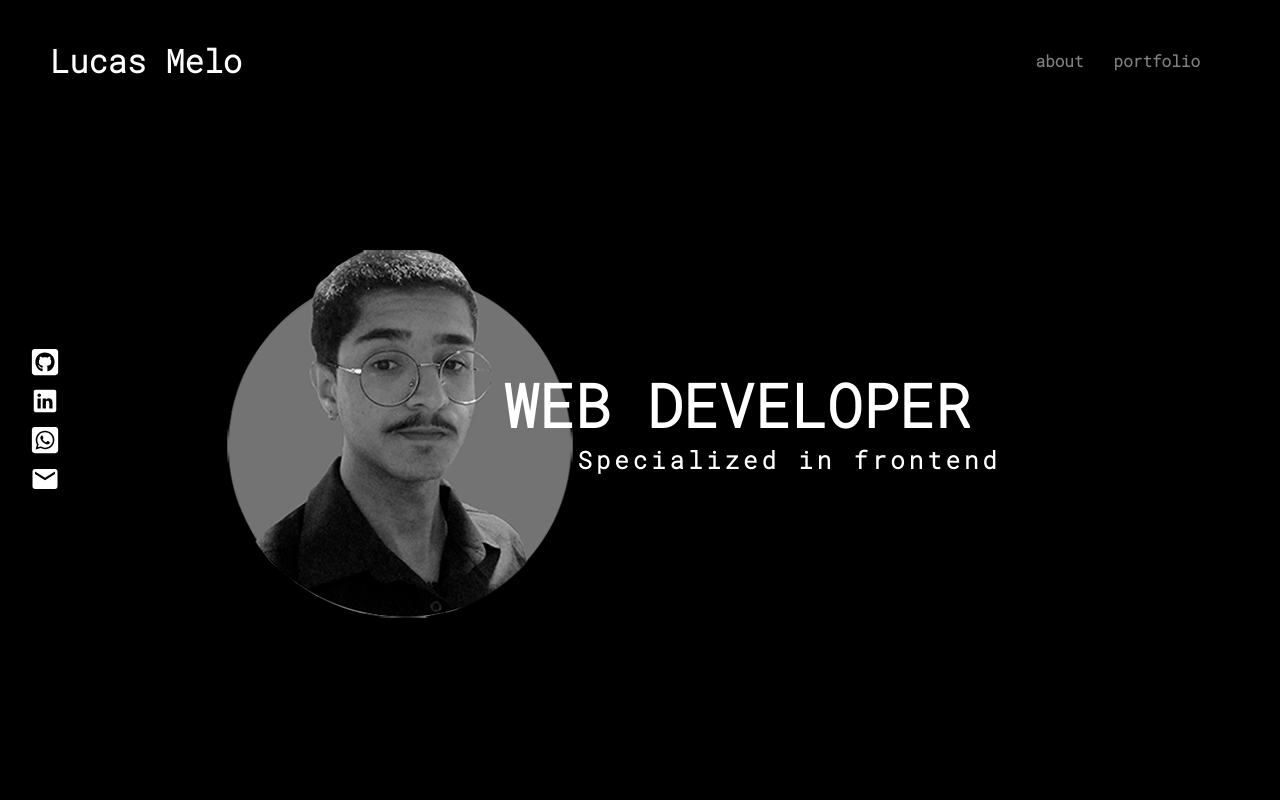
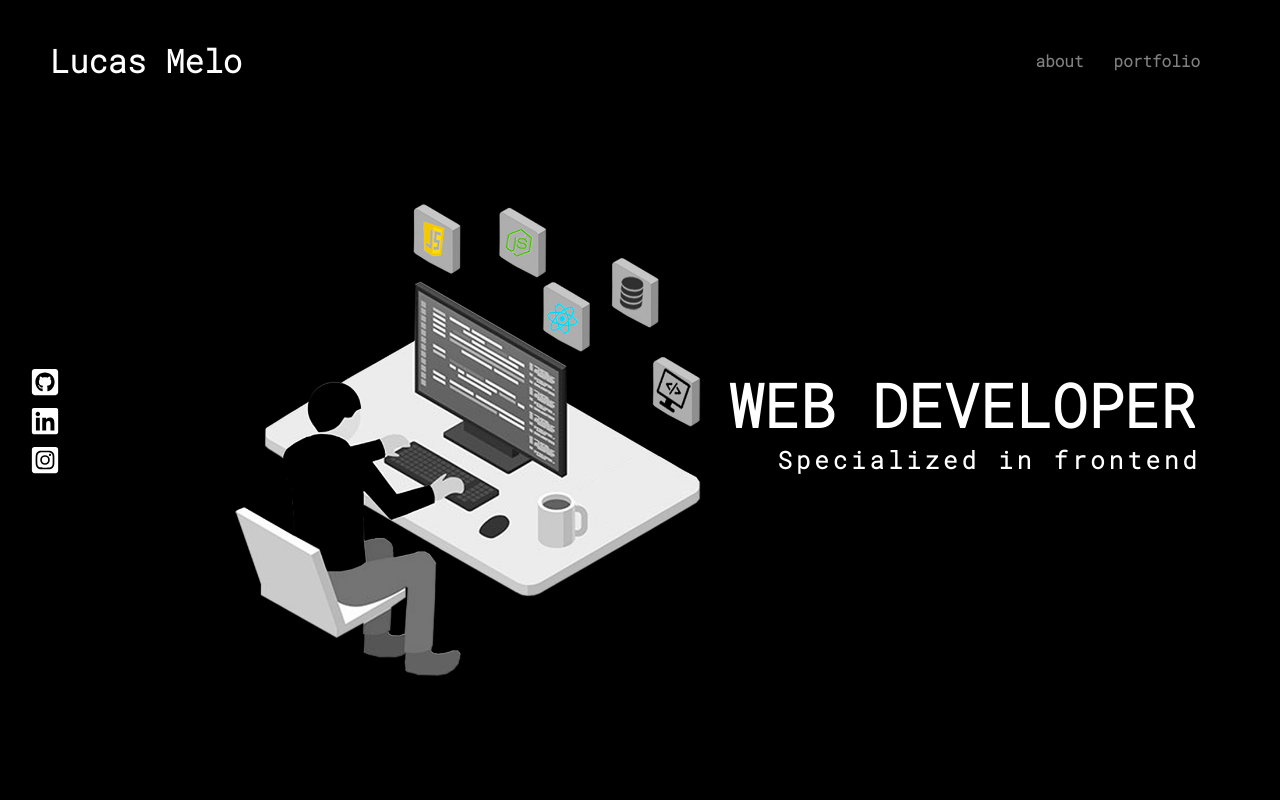
Before and after one commit to Dev-LucasMelo/portfolio, a React (Create React App) app in the folder portfolio/: page / in a window 1280 px wide. Shown: the top 800 px of the page. Built offline with nearby package versions, Linux system fonts and the light colour scheme.

Commit message:
correções

```diff
--- a/portfolio/src/Components/about/about.css
+++ b/portfolio/src/Components/about/about.css
@@ -42,7 +42,7 @@
     animation: rotate 5s linear infinite;
 }
 
-
+/*animations*/
 @keyframes rotate {
     from {
         transform: rotate(0deg);
--- a/portfolio/src/Components/home/home.css
+++ b/portfolio/src/Components/home/home.css
@@ -36,22 +36,34 @@
 .apresentation-tittle{
     flex: 5;
     display: flex;
+    flex-direction: row;
     align-items: center;
     justify-content: flex-start;
     padding: 0 20px 0 0;
 }
+.tittles-box{
+    flex: 4;
+    display: flex;
+    flex-direction: column;
+    align-items: flex-start;
+
+}
 .tittle{
     font-size: 60px;
-    margin: 0 0 0 -40px;
+    margin: 0 0 0 -20px;
 }
 .subtittle{
     letter-spacing: 4px;
-    margin: 0 0 0 35px;
+    margin: 0 0 0 30px;
 }
 .image-box{
-    width: 30%;
+    display: flex;
+    align-items: center;
+    justify-content: center;
+    flex: 4;
+    width: 100%;
 }
 .image{
-    width: 120%;
-    margin: 30px 0 0 -20px;
+    width: 100%;
+    margin: 0px 0 0 0px;
 }
--- a/portfolio/src/Components/home/home.jsx
+++ b/portfolio/src/Components/home/home.jsx
@@ -1,9 +1,9 @@
 import React from 'react'
 import "./home.css"
 import Eu from '../../images/eu.png'
-import {FaGithubSquare,FaWhatsappSquare} from 'react-icons/fa'
-import {IoLogoLinkedin} from 'react-icons/io'
-import {MdEmail} from 'react-icons/md'
+import {FaGithubSquare,FaInstagramSquare,FaLinkedin} from 'react-icons/fa'
+
+
 
 
 const Home = () => {
@@ -14,16 +14,15 @@ const Home = () => {
                     <div className='apresentation-redes'>
                         <ul className='list-redes'>
                             <li><FaGithubSquare className='icons' /> </li>
-                            <li><IoLogoLinkedin className='icons'/></li>
-                            <li><FaWhatsappSquare className='icons'/> </li>
-                            <li><MdEmail className='icons'/></li>
+                            <li><FaLinkedin className='icons'/></li>
+                            <li><FaInstagramSquare className='icons'/></li>
                         </ul>
                     </div>
                     <section className='apresentation-tittle'>
                         <div className='image-box'>
                             <img src={Eu} alt="" className='image'/>
                         </div>
-                        <div>
+                        <div className='tittles-box'>
                             <h1 className='tittle'>WEB DEVELOPER</h1>
                             <h2 className='subtittle'>Specialized in frontend</h2>
                         </div>
--- a/portfolio/src/Components/progressbar/progressbar.css
+++ b/portfolio/src/Components/progressbar/progressbar.css
@@ -3,7 +3,6 @@
     flex-direction: column;
     width: 130%;
 }
-
 .container{
     display: flex;
     justify-content: flex-start;
```
Also changed, not shown: portfolio/src/images/eu.png.
